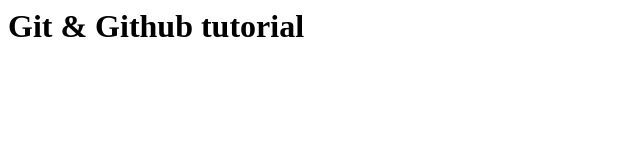
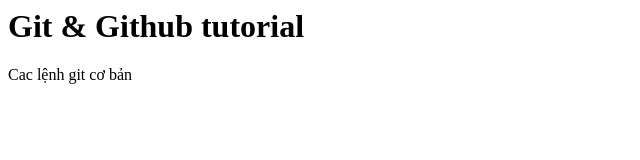
Before and after one commit to Heulween19/test2, a plain HTML site: page index.html in a window 1280 px wide. Shown: the whole page, without its empty margins (0-640 px from the left). Drawn offline with Linux system fonts and the light colour scheme.

Commit message:
change 1

```diff
--- a/index.html
+++ b/index.html
@@ -7,5 +7,6 @@
 </head>
 <body>
     <h1> Git & Github tutorial</h1>
+    <p> Cac lệnh git cơ bản</p>
 </body>
 </html>
```
